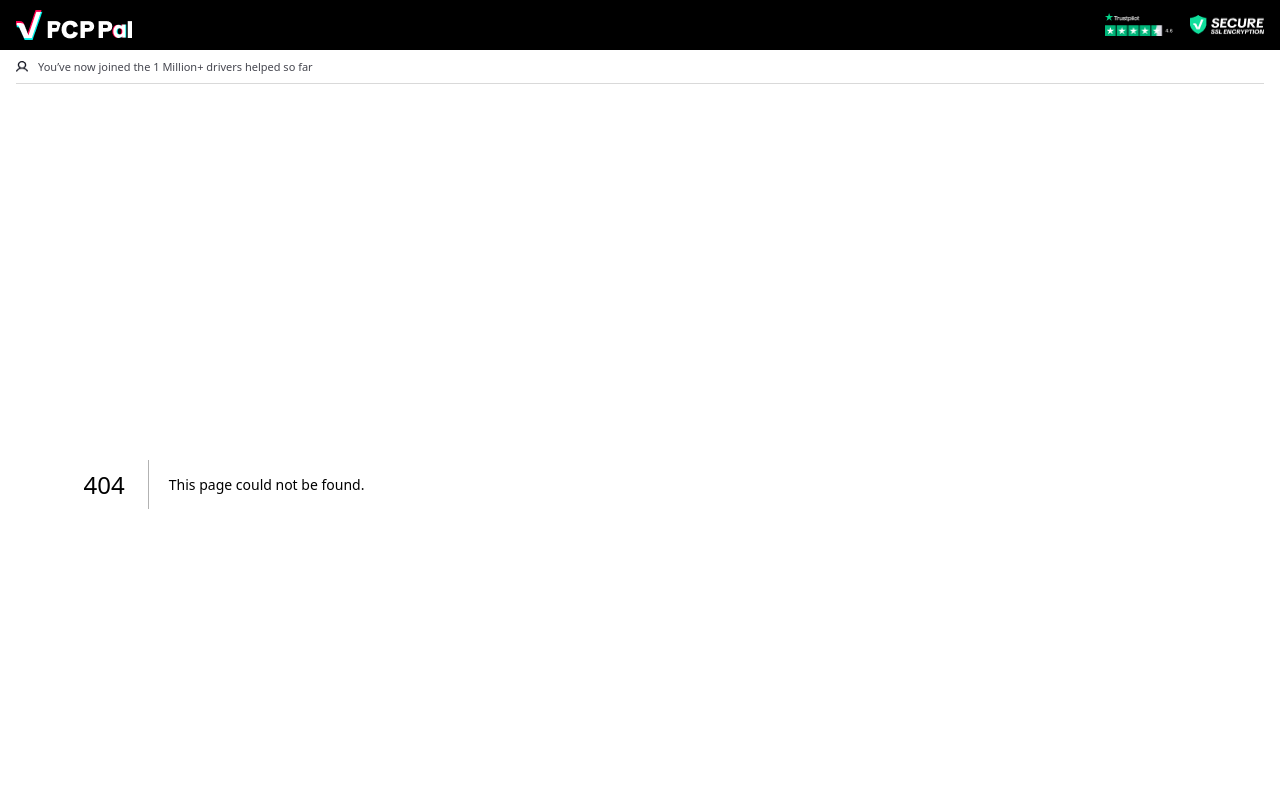
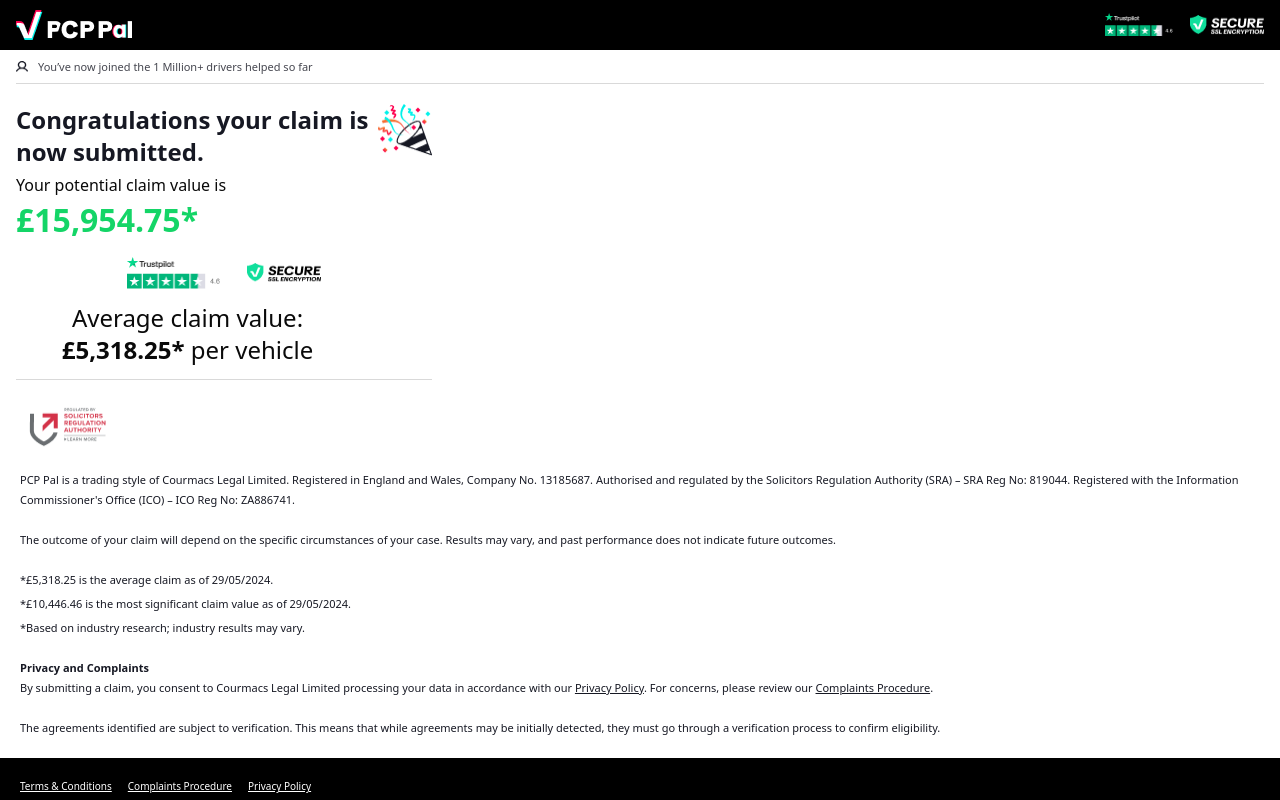
Before and after one commit to ElJefe111944/tgg-pcp-pal, a Next.js app: page /thank-you in a window 1280 px wide. Before the commit this address had no page. Shown: the top 800 px of the page. Built offline with nearby package versions, Linux system fonts and the light colour scheme; a web font is replaced by a local one.

Commit message:
feat(thank-you): page created and page header styled

```diff
--- /dev/null
+++ b/src/app/thank-you/page.tsx
@@ -0,0 +1,47 @@
+"use client";
+
+import Image from "next/image";
+import { Trust } from "../components/landing/Trust";
+import { useAppSelector } from "../store/hooks";
+
+
+
+export default function Page() {
+
+    const { firstName } = useAppSelector(
+        (state) => state.personalDetails
+    );
+
+    return (
+        <main className="my-5 flex flex-col">
+            <div className="border-b border-b-[#00000026] mx-4 flex flex-col gap-1.25">
+                <div className="flex flex-row gap-1.5 items-start">
+                    <div className="flex flex-row gap-1.5">
+                        <div className="flex flex-col gap-1.5 flex-2/3">
+                            <h1 className="text-2xl font-semibold text-[#161823]">
+                                Congratulations {firstName} your claim is now submitted.
+                            </h1>
+                        </div>
+                        <div className="flex items-start">
+                            <Image
+                                src={"/images/thank-you/congratulations.png"} alt={`Congratulations ${firstName} your claim is now submitted.`}
+                                width={54}
+                                height={52.22}
+                                className="w-[54px] h-[52.22px]"
+                            />
+                        </div>
+                    </div>
+                </div>
+                <div className="flex flex-col gap-1">
+                    <p>Your potential claim value is</p>
+                    <h2 className="text-[32px] leading-9.5 tracking-normal font-bold text-[#14D567]">£15,954.75*</h2>
+                </div>
+
+
+                <div>
+                    <Trust />
+                </div>
+            </div>
+        </main>
+    );
+}
```
